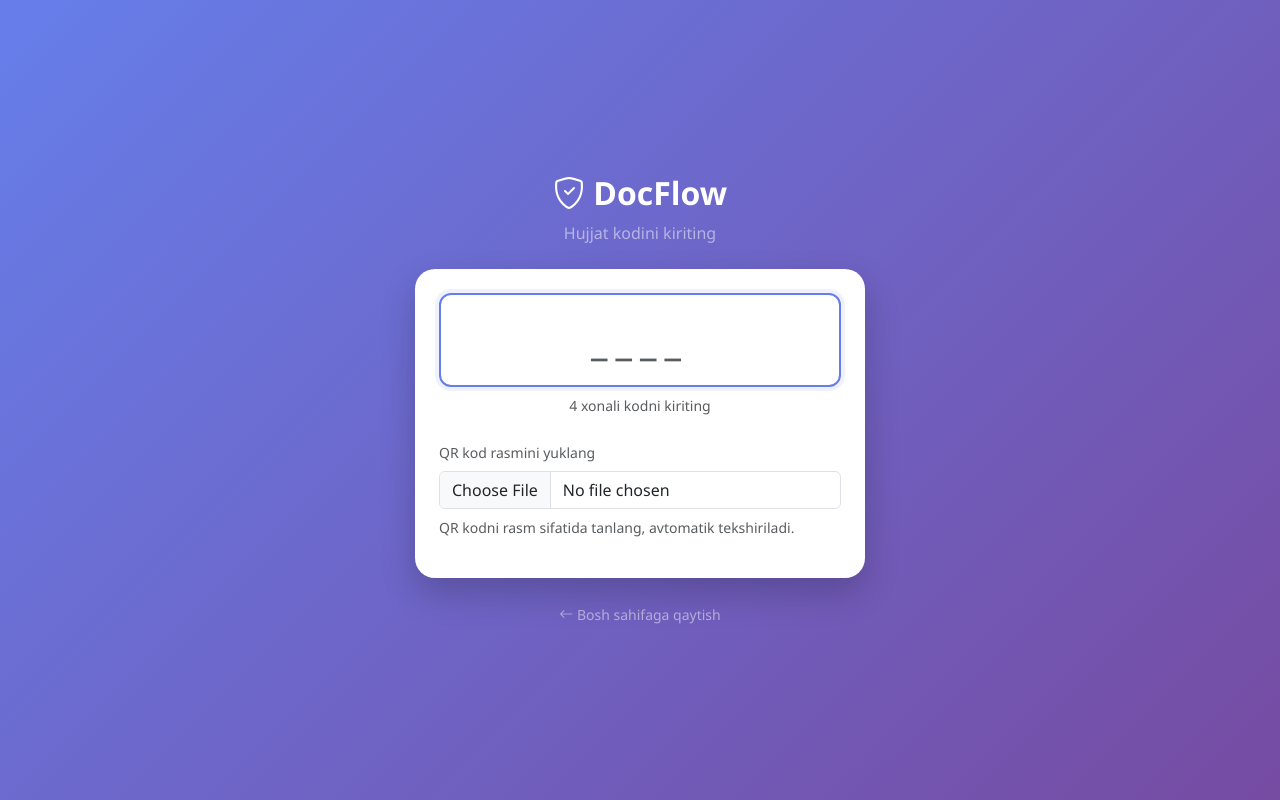
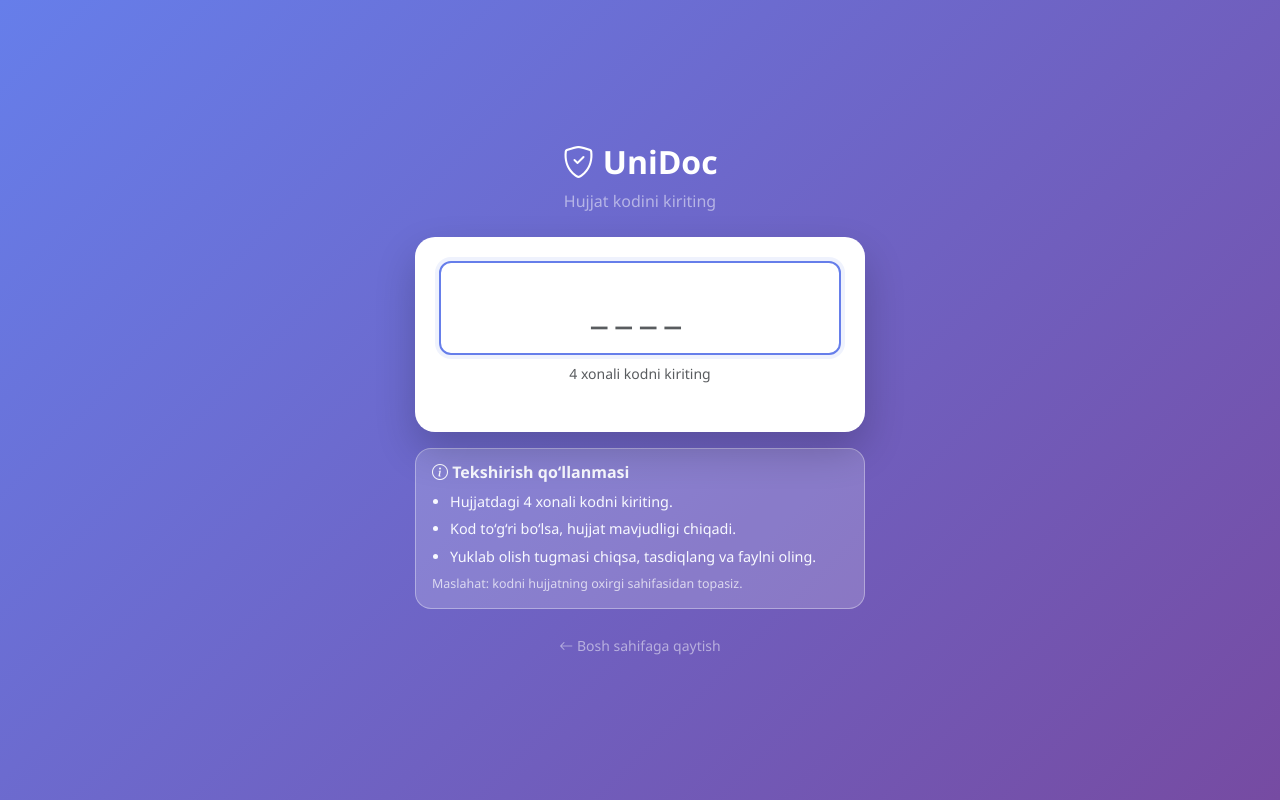
Before and after one commit to Alkimyo/hujjataylanish, a Django app: page /verify/ in a window 1280 px wide. Run offline with Django 5.2, Linux system fonts and the light colour scheme; data comes from the database, SQL or seed files in the repository; some libraries are stand-ins or nearby versions.

Commit message:
yangilash

```diff
--- a/documents/qr_service.py
+++ b/documents/qr_service.py
@@ -135,6 +135,7 @@ class QRCodeService:
         c.drawString(text_x, text_y - 15, f"Tasdiqlangan sana: {date_str}")
 
         c.drawString(text_x, text_y - 30, f"Hujjat turi: {document.document_type.name}")
+        c.drawString(text_x, text_y - 45, f"UUID: {document.uuid}")
         #c.drawString(text_x, text_y - 45, f"Yuklovchi: {document.uploaded_by.get_full_name()}")
 
         # Qonuniy matn
--- a/documents/views.py
+++ b/documents/views.py
@@ -14,6 +14,8 @@ from .services import ApprovalWorkflowService, NotificationService, DocumentFilt
 from .qr_service import QRCodeService
 from .forms import DocumentUploadForm, ProfileUpdateForm, PasswordChangeUzForm, SubjectImportForm, AllocationImportForm
 import os
+import re
+from PyPDF2 import PdfReader
 from .qr_service import QRCodeService
 import json
 from django.core.serializers.json import DjangoJSONEncoder
@@ -477,18 +479,24 @@ def download_document(request, document_id):
         raise PermissionDenied("Ruxsat yo'q")
 
     if document.status == 'approved' and document.final_pdf:
-        file_path = document.final_pdf.path
+        target_file = document.final_pdf
         filename = f"approved_{document.file_name}"
     else:
-        file_path = document.file.path
+        target_file = document.file
         filename = document.file_name
 
     try:
-        response = FileResponse(open(file_path, 'rb'))
-        response['Content-Disposition'] = f'attachment; filename="{filename}"'
-        return response
+        if hasattr(target_file, 'path'):
+            response = FileResponse(open(target_file.path, 'rb'))
+            response['Content-Disposition'] = f'attachment; filename="{filename}"'
+            return response
     except FileNotFoundError:
-        raise Http404("Fayl topilmadi")
+        pass
+
+    if target_file and getattr(target_file, 'url', None):
+        return redirect(target_file.url)
+
+    raise Http404("Fayl topilmadi")
 
 import os
 from django.shortcuts import get_object_or_404, redirect
@@ -674,6 +682,21 @@ def mark_all_notifications_read(request):
 # Public Verify Views
 def verify_document(request):
     # Logic for public verification form
+    if request.method == 'GET' and request.GET.get('check') == '1':
+        code = request.GET.get('code', '').strip().upper()
+        if not code:
+            return JsonResponse({'exists': False, 'error': 'Kod kiritilmadi.'}, status=400)
+        document = Document.objects.filter(verification_code=code, status='approved').first()
+        if not document:
+            return JsonResponse({'exists': False, 'error': 'Hujjat topilmadi.'}, status=404)
+        target_file = document.final_pdf if document.final_pdf else document.file
+        file_url = getattr(target_file, 'url', None)
+        return JsonResponse({
+            'exists': True,
+            'title': document.title or document.file_name,
+            'status': document.get_status_display(),
+            'file_url': file_url,
+        })
     return render(request, 'documents/verify.html')
 
 from django.http import FileResponse
@@ -690,14 +713,27 @@ def verify_by_uuid(request, uuid):
 
     def _serve_verified_document(document):
         target_file = document.final_pdf if document.final_pdf else document.file
-        if os.path.exists(target_file.path):
+        if hasattr(target_file, 'path') and os.path.exists(target_file.path):
             response = FileResponse(open(target_file.path, 'rb'), content_type='application/pdf')
             filename = f"hujjat_{document.verification_code}.pdf"
             response['Content-Disposition'] = f'attachment; filename="{filename}"'
             return response
+        if target_file and getattr(target_file, 'url', None):
+            return redirect(target_file.url)
         raise FileNotFoundError("Hujjat bazada bor, lekin fayl serverda topilmadi.")
 
     document = Document.objects.filter(uuid=uuid, status='approved').first()
+    if request.method == 'GET' and request.GET.get('check') == '1':
+        if not document:
+            return JsonResponse({'exists': False, 'error': 'Hujjat topilmadi.'}, status=404)
+        target_file = document.final_pdf if document.final_pdf else document.file
+        file_url = getattr(target_file, 'url', None)
+        return JsonResponse({
+            'exists': True,
+            'title': document.title or document.file_name,
+            'status': document.get_status_display(),
+            'file_url': file_url,
+        })
     if document and request.method == 'GET':
         try:
             return _serve_verified_document(document)
--- a/templates/documents/verify.html
+++ b/templates/documents/verify.html
@@ -16,7 +16,7 @@
             font-family: 'Segoe UI', Tahoma, Geneva, Verdana, sans-serif;
         }
         .verify-container { max-width: 450px; margin: 0 auto; width: 100%; }
-        .card { border-radius: 20px; box-shadow: 0 15px 35px rgba(0,0,0,0.2); border: none; }
+        .card { border-radius: 20px; box-shadow: 0 18px 40px rgba(0,0,0,0.2); border: none; }
         .verification-code-input {
             font-size: 2.5rem; text-align: center; letter-spacing: 8px;
             font-weight: 800; text-transform: uppercase; padding: 15px;
@@ -27,6 +27,68 @@
             border-color: #667eea; outline: none; background-color: #fff;
             box-shadow: 0 0 0 4px rgba(102, 126, 234, 0.1);
         }
+
+        .verify-result {
+            border-radius: 14px;
+            padding: 12px 14px;
+            margin-top: 16px;
+            display: none;
+        }
+
+        .verify-result.success {
+            background: #e7f7ef;
+            color: #0f5132;
+            border: 1px solid rgba(25, 135, 84, 0.25);
+        }
+
+        .verify-result.error {
+            background: #fdecea;
+            color: #842029;
+            border: 1px solid rgba(220, 53, 69, 0.25);
+        }
+
+        .verify-meta {
+            display: flex;
+            flex-wrap: wrap;
+            gap: 8px;
+            margin-top: 8px;
+        }
+
+        .verify-chip {
+            font-size: 0.78rem;
+            padding: 4px 8px;
+            border-radius: 999px;
+            background: rgba(102, 126, 234, 0.12);
+            color: #2d3748;
+        }
+
+        .verify-guide {
+            background: rgba(255, 255, 255, 0.18);
+            border: 1px solid rgba(255, 255, 255, 0.35);
+            border-radius: 16px;
+            padding: 14px 16px;
+            color: #f8f9ff;
+            font-size: 0.9rem;
+        }
+
+        .verify-guide h6 {
+            font-weight: 700;
+            margin-bottom: 8px;
+        }
+
+        .verify-guide ul {
+            margin: 0;
+            padding-left: 18px;
+        }
+
+        .verify-guide li {
+            margin-bottom: 6px;
+        }
+
+        .verify-tip {
+            font-size: 0.78rem;
+            color: rgba(255, 255, 255, 0.7);
+        }
     </style>
 </head>
 <body>
@@ -34,7 +96,7 @@
         <div class="verify-container">
 
             <div class="text-center mb-4">
-                <h2 class="text-white fw-bold"><i class="bi bi-shield-check"></i> DocFlow</h2>
+                <h2 class="text-white fw-bold"><i class="bi bi-shield-check"></i> UniDoc</h2>
                 <p class="text-white-50">Hujjat kodini kiriting</p>
             </div>
 
@@ -61,13 +123,6 @@
                         </div>
                     </div>
 
-                    <div class="mb-3">
-                        <label class="form-label text-muted small">QR kod rasmini yuklang</label>
-                        <input type="file" name="qr_image" id="qrInput" class="form-control" accept="image/*">
-                        <div class="text-muted small mt-2">
-                            QR kodni rasm sifatida tanlang, avtomatik tekshiriladi.
-                        </div>
-                    </div>
                 </form>
 
                 <div id="statusText" class="text-center text-primary fw-bold" style="display: none;">
@@ -76,6 +131,27 @@
                 </div>
 
                 <div id="qrError" class="text-center text-danger small mt-3" style="display: none;"></div>
+                <div id="verifyResult" class="verify-result">
+                    <div id="verifyTitle" class="fw-semibold"></div>
+                    <div id="verifyExists" class="small mt-1"></div>
+                    <div class="verify-meta">
+                        <span id="verifyStatus" class="verify-chip"></span>
+                        <span id="verifyType" class="verify-chip"></span>
+                    </div>
+                    <a id="verifyDownload" class="btn btn-sm btn-primary mt-3 d-none" target="_blank" rel="noopener">
+                        <i class="bi bi-download"></i> Yuklab olish
+                    </a>
+                </div>
+            </div>
+
+            <div class="verify-guide mt-3">
+                <h6><i class="bi bi-info-circle"></i> Tekshirish qo‘llanmasi</h6>
+                <ul>
+                    <li>Hujjatdagi 4 xonali kodni kiriting.</li>
+                    <li>Kod to‘g‘ri bo‘lsa, hujjat mavjudligi chiqadi.</li>
+                    <li>Yuklab olish tugmasi chiqsa, tasdiqlang va faylni oling.</li>
+                </ul>
+                <div class="verify-tip mt-2">Maslahat: kodni hujjatning oxirgi sahifasidan topasiz.</div>
             </div>
 
             <div class="text-center mt-4">
@@ -86,16 +162,27 @@
         </div>
     </div>
 
-    <script src="https://cdn.jsdelivr.net/npm/jsqr@1.4.0/dist/jsQR.js"></script>
     <script>
+        function getCookie(name) {
+            const value = `; ${document.cookie}`;
+            const parts = value.split(`; ${name}=`);
+            if (parts.length === 2) {
+                return parts.pop().split(';').shift();
+            }
+            return '';
+        }
+
         document.addEventListener('DOMContentLoaded', function() {
             const input = document.getElementById('codeInput');
             const form = document.getElementById('verifyForm');
             const statusText = document.getElementById('statusText');
-            const qrInput = document.getElementById('qrInput');
             const qrError = document.getElementById('qrError');
-            const qrCanvas = document.createElement('canvas');
-
+            const verifyResult = document.getElementById('verifyResult');
+            const verifyTitle = document.getElementById('verifyTitle');
+            const verifyExists = document.getElementById('verifyExists');
+            const verifyStatus = document.getElementById('verifyStatus');
+            const verifyType = document.getElementById('verifyType');
+            const verifyDownload = document.getElementById('verifyDownload');
             if (input) {
                 input.focus(); // Avtomatik fokus
 
@@ -106,23 +193,42 @@
 
                     // 4 ta belgi bo'lganda
                     if (value.length === 4) {
-                        input.blur(); // Klaviatura yopilsin
-                        input.readOnly = true; // O'zgartirib bo'lmasin
-                        statusText.style.display = 'block'; // "Qidirilmoqda..." chiqadi
-
-                        // Formani yuborish
-                        form.submit();
-
-                        // 3 soniyadan keyin inputni yana ochamiz
-                        // (Chunki fayl yuklansa, sahifa yangilanmaydi, shunda user xatolik bo'lsa qayta yozishi uchun)
-                        setTimeout(() => {
-                            input.readOnly = false;
-                            input.value = ''; // Tozalab qo'yamiz
-                            input.focus();
-                            statusText.style.display = 'none';
-                        }, 2000);
+                        checkByCode(value);
                     }
                 });
+            }
+
+            function showResultSuccess(payload) {
+                if (!verifyResult) return;
+                verifyResult.classList.remove('error');
+                verifyResult.classList.add('success');
+                verifyResult.style.display = 'block';
+                verifyTitle.textContent = payload.title || 'Hujjat mavjud';
+                verifyExists.textContent = 'Hujjat mavjud.';
+                verifyStatus.textContent = payload.status || 'Tasdiqlangan';
+                verifyType.textContent = payload.type || 'Hujjat';
+                if (payload.file_url) {
+                    verifyDownload.href = payload.file_url;
+                    verifyDownload.classList.remove('d-none');
+                } else {
+                    verifyDownload.classList.add('d-none');
+                }
+            }
+
+            function showResultError(message) {
+                if (!verifyResult) return;
+                verifyResult.classList.remove('success');
+                verifyResult.classList.add('error');
+                verifyResult.style.display = 'block';
+                verifyTitle.textContent = message || 'Hujjat topilmadi';
+                verifyExists.textContent = '';
+                verifyStatus.textContent = '';
+                verifyType.textContent = '';
+                verifyDownload.classList.add('d-none');
+            }
+
+            function setLoading(isLoading) {
+                statusText.style.display = isLoading ? 'block' : 'none';
             }
 
             function showQrError(message) {
@@ -137,54 +243,27 @@
                 qrError.style.display = 'none';
             }
 
-            function handleQrData(data) {
-                const uuidMatch = data.match(/\/verify\/([a-f0-9-]{36})/i);
-                if (uuidMatch) {
-                    window.location.href = `/verify/${uuidMatch[1]}/`;
-                    return;
-                }
-                const codeMatch = data.trim().toUpperCase().match(/^[A-Z0-9]{4}$/);
-                if (codeMatch) {
-                    input.value = codeMatch[0];
-                    input.dispatchEvent(new Event('input'));
-                    return;
-                }
-                showQrError('QR kod formati noto‘g‘ri yoki tanilmadi.');
+            function checkByCode(code) {
+                clearQrError();
+                setLoading(true);
+                fetch(`/verify/?check=1&code=${encodeURIComponent(code)}`)
+                    .then(res => res.json().then(data => ({ ok: res.ok, data })))
+                    .then(({ ok, data }) => {
+                        if (ok && data.exists) {
+                            showResultSuccess(data);
+                        } else {
+                            showResultError(data.error || 'Hujjat topilmadi.');
+                        }
+                    })
+                    .catch(() => showResultError('Serverga ulanib bo‘lmadi.'))
+                    .finally(() => setLoading(false));
             }
-
-            if (qrInput) {
-                qrInput.addEventListener('change', (event) => {
-                    clearQrError();
-                    const file = event.target.files && event.target.files[0];
-                    if (!file) {
-                        return;
+            if (verifyDownload) {
+                verifyDownload.addEventListener('click', (event) => {
+                    const ok = window.confirm('Hujjatni yuklab olishni xohlaysizmi?');
+                    if (!ok) {
+                        event.preventDefault();
                     }
-                    if (!file.type.startsWith('image/')) {
-                        showQrError('Faqat rasm faylini tanlang.');
-                        return;
-                    }
-
-                    const reader = new FileReader();
-                    reader.onload = () => {
-                        const img = new Image();
-                        img.onload = () => {
-                            qrCanvas.width = img.width;
-                            qrCanvas.height = img.height;
-                            const ctx = qrCanvas.getContext('2d');
-                            ctx.drawImage(img, 0, 0);
-                            const imageData = ctx.getImageData(0, 0, qrCanvas.width, qrCanvas.height);
-                            const code = window.jsQR(imageData.data, qrCanvas.width, qrCanvas.height);
-                            if (code && code.data) {
-                                handleQrData(code.data);
-                            } else {
-                                showQrError('QR kod topilmadi. Aniqroq rasm yuklang.');
-                            }
-                        };
-                        img.onerror = () => showQrError('Rasmni o‘qib bo‘lmadi.');
-                        img.src = reader.result;
-                    };
-                    reader.onerror = () => showQrError('Faylni o‘qib bo‘lmadi.');
-                    reader.readAsDataURL(file);
                 });
             }
         });
```
